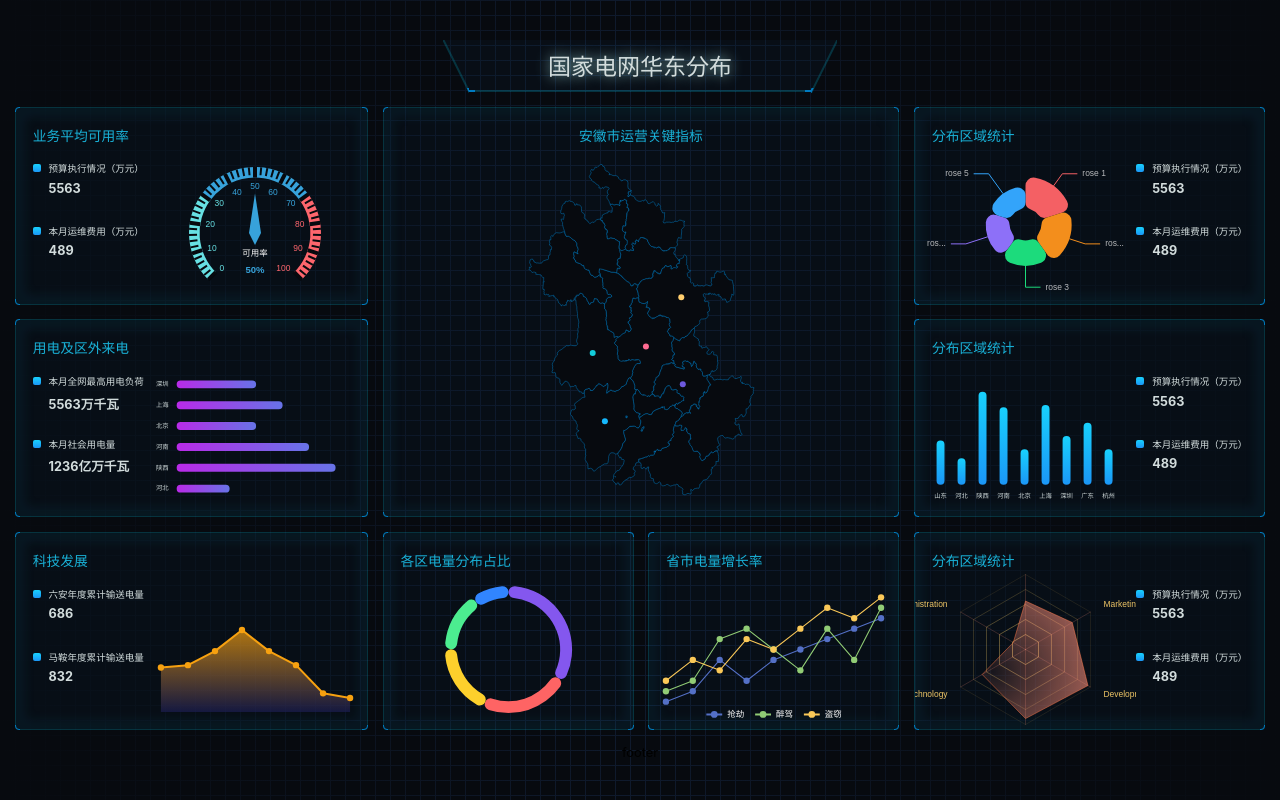
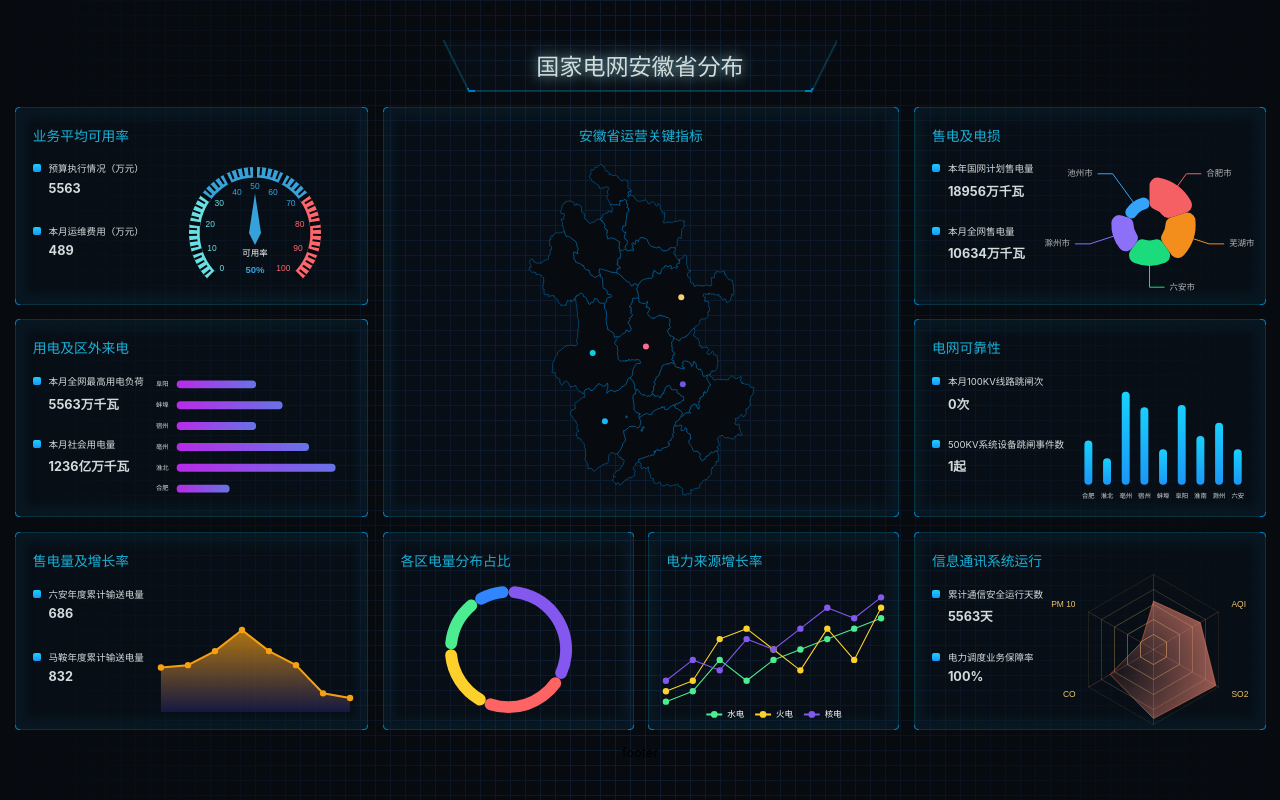
Before and after one commit to uphg/large-screen-visualization, a React (Vite) app: page / in a window 1280 px wide. Built offline with nearby package versions, Linux system fonts and the light colour scheme.

Commit message:
完善示例数据命名

```diff
--- a/src/components/chart-2.tsx
+++ b/src/components/chart-2.tsx
@@ -5,12 +5,12 @@
 import { withEchartsOptions, px } from '../utils/echarts';
 
 const data = [
-  { name: '河北', 2011: 2, },
-  { name: '陕西', 2011: 6, },
-  { name: '河南', 2011: 5, },
-  { name: '北京', 2011: 3, },
-  { name: '上海', 2011: 4, },
-  { name: '深圳', 2011: 3, },
+  { name: '合肥', 2011: 2, },
+  { name: '淮北', 2011: 6, },
+  { name: '亳州', 2011: 5, },
+  { name: '宿州', 2011: 3, },
+  { name: '蚌埠', 2011: 4, },
+  { name: '阜阳', 2011: 3, },
 ];
 
 const getChartOptions: () => echarts.EChartsCoreOption = () => ({
--- a/src/components/chart-3.tsx
+++ b/src/components/chart-3.tsx
@@ -70,7 +70,7 @@
 
   return (
     <Part className="section3 left">
-      <h2 className="part-title">{'科技发展'}</h2>
+      <h2 className="part-title">{'售电量及增长率'}</h2>
       <div className="part-content">
         <div className="total">
           <TotalItem title="六安年度累计输送电量" total={686} />
--- a/src/components/chart-4.tsx
+++ b/src/components/chart-4.tsx
@@ -161,7 +161,7 @@
 
   return (
     <Part className="section4 left">
-      <div className="part-title" style={{ justifyContent: 'center' }}>安徽市运营关键指标</div>
+      <div className="part-title" style={{ justifyContent: 'center' }}>安徽省运营关键指标</div>
       <div className="part-content">
         <div ref={divRef} className="chart"></div>
       </div>
--- a/src/components/chart-6.tsx
+++ b/src/components/chart-6.tsx
@@ -3,7 +3,10 @@
 import Part from './part'
 import { withEchartsOptions, px } from '../utils/echarts';
 
+const colors = ['#4ced90', '#fdd02c', '#8457ee'];
+
 const getChartOptions: () => echarts.EChartsCoreOption = () => ({
+  color: colors,
   legend: {
     bottom: px(10),
     textStyle: {
@@ -17,7 +20,6 @@
     x2: px(32),
     y: px(32),
     y2: px(32),
-    // containLabel: true
   },
   xAxis: {
     type: 'category',
@@ -50,17 +52,17 @@
   },
   series: [
     {
-      name: '抢劫',
+      name: '水电',
       type: 'line',
       data: [0.01, 0.02, 0.05, 0.03, 0.05, 0.06, 0.07, 0.08, 0.09]
     },
     {
-      name: '醉驾',
+      name: '火电',
       type: 'line',
       data: [0.02, 0.03, 0.07, 0.08, 0.06, 0.04, 0.08, 0.05, 0.10]
     },
     {
-      name: '盗窃',
+      name: '核电',
       type: 'line',
       data: [0.03, 0.05, 0.04, 0.07, 0.06, 0.08, 0.10, 0.09, 0.11]
     }
@@ -84,7 +86,7 @@
 
   return (
     <Part className="section6 left">
-      <h2 className="part-title">{'省市电量增长率'}</h2>
+      <h2 className="part-title">{'电力来源增长率'}</h2>
       <div className="part-content">
         <div ref={divRef} className="chart"></div>
       </div>
--- a/src/components/chart-7.tsx
+++ b/src/components/chart-7.tsx
@@ -8,24 +8,12 @@
 
 const getChartOptions: () => echarts.EChartsCoreOption = () => ({
   color: colors,
-  // legend: {
-  //   top: 'bottom'
-  // },
   xAxis: {
     show: false
   },
   yAxis: {
     show: false
   },
-  // toolbox: {
-  //   show: true,
-  //   feature: {
-  //     mark: { show: true },
-  //     dataView: { show: true, readOnly: false },
-  //     restore: { show: true },
-  //     saveAsImage: { show: true }
-  //   }
-  // },
   grid: {
     top: 0,
     bottom: px(32)
@@ -44,11 +32,11 @@
         borderRadius: 8,
       },
       data: [
-        { value: 40, name: 'rose 1' },
-        { value: 38, name: 'rose 2' },
-        { value: 32, name: 'rose 3' },
-        { value: 30, name: 'rose 4' },
-        { value: 28, name: 'rose 5' },
+        { value: 40, name: '合肥市' },
+        { value: 38, name: '芜湖市' },
+        { value: 32, name: '六安市' },
+        { value: 28, name: '滁州市' },
+        { value: 15, name: '池州市' },
       ]
     }
   ]
@@ -66,11 +54,11 @@
 
   return (
     <Part className="section7 right">
-      <h2 className="part-title">{'分布区域统计'}</h2>
+      <h2 className="part-title">{'售电及电损'}</h2>
       <div className="part-content">
         <div className="total">
-          <TotalItem title="预算执行情况（万元）" total={5563} />
-          <TotalItem title="本月运维费用（万元）" total={489} />
+          <TotalItem title="本年国网计划售电量" total="18956万千瓦" />
+          <TotalItem title="本月全网售电量" total="10634万千瓦" />
         </div>
         <div ref={divRef} className="chart"></div>
       </div>
--- a/src/components/chart-8.tsx
+++ b/src/components/chart-8.tsx
@@ -6,7 +6,7 @@
 
 const getChartOptions: () => echarts.EChartsCoreOption = () => ({
   xAxis: {
-    data: ['山东', '河北', '陕西', '河南', '北京', '上海', '深圳', '广东', '杭州'],
+    data: ['合肥', '淮北', '亳州', '宿州', '蚌埠', '阜阳', '淮南', '滁州', '六安'],
     axisTick: {
       show: false
     },
@@ -64,11 +64,11 @@
 
   return (
     <Part className="section8 right">
-      <h2 className="part-title">{'分布区域统计'}</h2>
+      <h2 className="part-title">{'电网可靠性'}</h2>
       <div className="part-content">
         <div className="total">
-          <TotalItem title="预算执行情况（万元）" total={5563} />
-          <TotalItem title="本月运维费用（万元）" total={489} />
+          <TotalItem title="本月100KV线路跳闸次" total="0次"/>
+          <TotalItem title="500KV系统设备跳闸事件数" total="1起" />
         </div>
         <div ref={divRef} className="chart"></div>
       </div>
--- a/src/components/chart-9.tsx
+++ b/src/components/chart-9.tsx
@@ -5,7 +5,6 @@
 import { withEchartsOptions, px } from '../utils/echarts';
 
 const getChartOptions: () => echarts.EChartsCoreOption = () => ({
-  // backgroundColor: '#161627',
   xAxis: {
     show: false
   },
@@ -14,19 +13,17 @@
   },
   radar: {
     indicator: [
-      { name: 'Sales', max: 6500 },
-      { name: 'Administration', max: 16000 },
-      { name: 'Information Technology', max: 30000 },
-      { name: 'Customer Support', max: 38000 },
-      { name: 'Development', max: 52000 },
-      { name: 'Marketing', max: 25000 }
+      { name: 'PM 2.5', max: 6500 },
+      { name: 'PM 10', max: 16000 },
+      { name: 'CO', max: 30000 },
+      { name: 'NO2', max: 38000 },
+      { name: 'SO2', max: 52000 },
+      { name: 'AQI', max: 25000 }
     ],
     center: ['50%', '50%'],
     radius: 75,
     axisName: {
       color: 'rgb(238, 197, 102)',
-      // backgroundColor: '#666',
-      // borderRadius: 3,
       padding: [0, 0]
     },
     axisLine: {
@@ -78,11 +75,7 @@
               }
             ])
           }
-        },
-        // {
-        //   value: [5000, 14000, 28000, 26000, 42000, 21000],
-        //   name: 'Actual Spending'
-        // }
+        }
       ]
     }
   ]
@@ -100,11 +93,11 @@
 
   return (
     <Part className="section9 right">
-      <h2 className="part-title">{'分布区域统计'}</h2>
+      <h2 className="part-title">{'信息通讯系统运行'}</h2>
       <div className="part-content">
         <div className="total">
-          <TotalItem title="预算执行情况（万元）" total={5563} />
-          <TotalItem title="本月运维费用（万元）" total={489} />
+          <TotalItem title="累计通信安全运行天数" total="5563天" />
+          <TotalItem title="电力调度业务保障率" total="100%" />
         </div>
         <div ref={divRef} className="chart"></div>
       </div>
--- a/src/components/header.tsx
+++ b/src/components/header.tsx
@@ -3,7 +3,7 @@
     <header className="app-header">
       <div className="header-left"></div>
       <div className="header-content">
-        <h2 className="title">国家电网华东分布</h2>
+        <h2 className="title">国家电网安徽省分布</h2>
         <div className="triangle-wrap left">
           <div className="triangle-left"></div>
           <div className="sub-triangle-wrap left">
--- a/src/styles/main.scss
+++ b/src/styles/main.scss
@@ -58,14 +58,13 @@
   border: $part-border-size solid $border-color;
   background-color: $part-bg;
   box-shadow: inset 0 0 10px 10px rgba(17, 106, 134, 0.1);
-  &.right {
-    .total {
-      order: 2;
-      padding-left: 0;
-      padding-right: px(32);
-    }
-
-  }
+  // &.right {
+  //   .total {
+  //     order: 2;
+  //     padding-left: 0;
+  //     padding-right: px(32);
+  //   }
+  // }
 
   .part-title {
     box-sizing: border-box;
@@ -80,9 +79,11 @@
     overflow: hidden;
     display: flex;
     flex-grow: 1;
+
   }
   .chart {
     width: 100%;
+    // width: calc(100% + px(-186));
   }
 
   .total {
```
